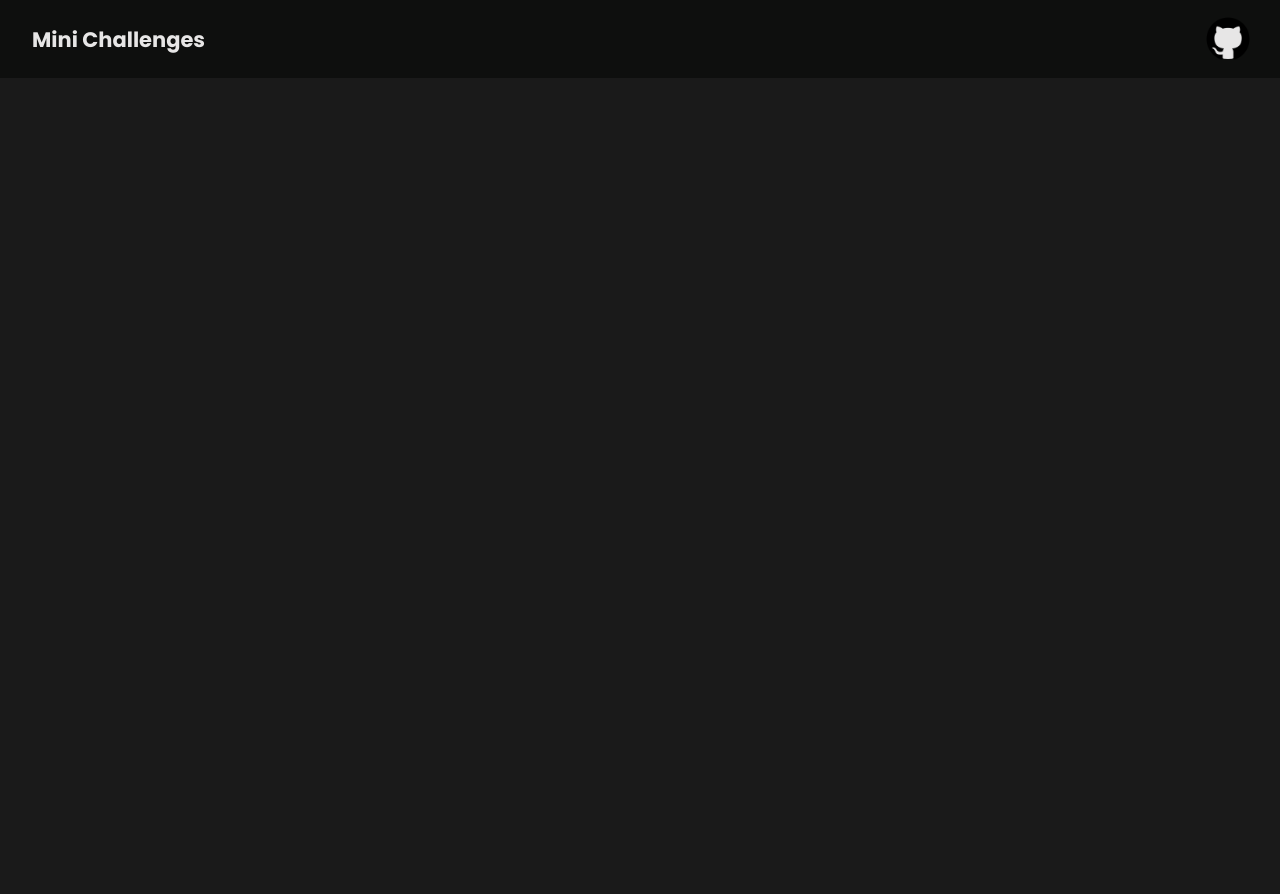
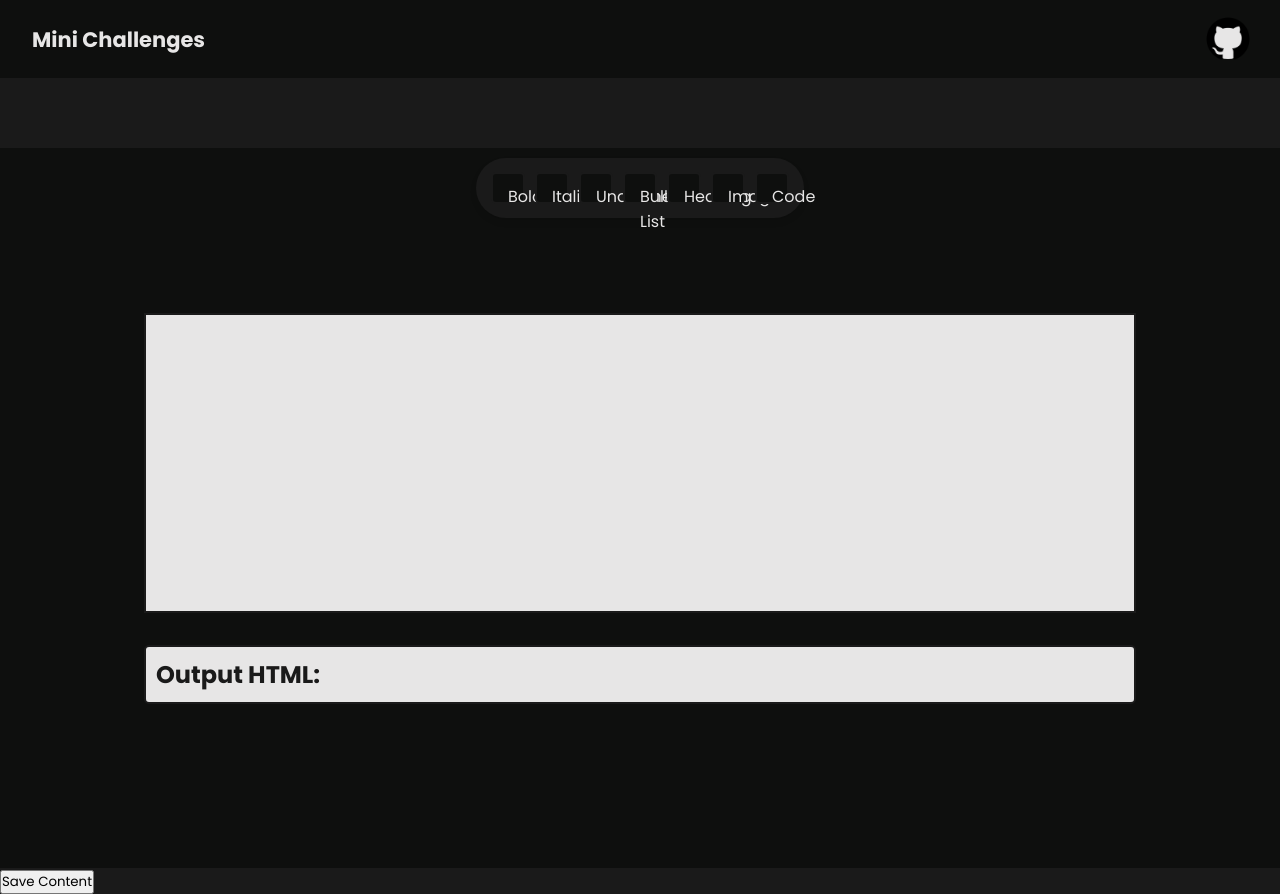
Before and after one commit to Vivek-4321/Frontend_Mini_Challenges, a React (Vite) app in the folder Challenges/: page /texteditor in a window 1280 px wide. Before the commit this address had no page. Before the commit the page ends 800 px from the top, so only its background shows below. Built offline with nearby package versions, Linux system fonts and the light colour scheme.

Commit message:
new challenges

```diff
--- a/Challenges/src/App.tsx
+++ b/Challenges/src/App.tsx
@@ -46,6 +46,7 @@ import DataStructure from "./datastructure/DataStructure.tsx";
 import SplitPaneWrapper from "./splitpane/SplitPaneWrapper.tsx";
 import SudokuSolver from "./sudokusolver/SudokuSolver.tsx";
 import AudioPlayerWrapper from "./audioplayer/AudioPlayerWrapper.tsx";
+import TextEditorWrapper from "./texteditor/TextEditorWrapper.tsx";
 
 function App() {
   const data = [
@@ -118,6 +119,7 @@ function App() {
           <Route path="/splitpane" element={<SplitPaneWrapper />} />
           <Route path="/sudoku" element={<SudokuSolver />} />
           <Route path="/audioplayer" element={<AudioPlayerWrapper />} />
+          <Route path="/texteditor" element={<TextEditorWrapper />} />
           <Route
             path="/bargraph"
             element={
--- /dev/null
+++ b/Challenges/src/texteditor/TextEditor.css
@@ -0,0 +1,126 @@
+.text-editor-container {
+    display: flex;
+    flex-direction: column;
+    align-items: center;
+    justify-content: center;
+    height: 90vh;
+    background-color: var(--color-primary);
+    color: var(--color-text);
+    font-family: Arial, sans-serif;
+    padding: 20px;
+    box-sizing: border-box;
+    position: relative;
+  }
+
+  .toolbar {
+    display: flex;
+    justify-content: center;
+    margin-bottom: 1rem;
+  }
+
+  .toolbar button {
+    background-color: var(--color-primary);
+    color: var(--color-light);
+    border: 2px solid var(--color-dark);
+    padding: 10px 15px;
+    margin: 5px;
+    border-radius: 5px;
+    font-size: 1rem;
+    cursor: pointer;
+    transition: all 0.3s ease;
+  }
+
+  .toolbar button:hover {
+    background-color: var(--color-dark);
+    transform: translateY(-2px);
+  }
+
+  .editor {
+    width: 80%;
+    height: 300px;
+    border: 2px solid var(--color-dark);
+    padding: 10px;
+    overflow-y: auto;
+    background-color: var(--color-light);
+    color: var(--color-dark);
+    transition: all 0.3s ease;
+  }
+
+  .editor:focus {
+    border-color: var(--color-primary);
+    box-shadow: 0 0 10px var(--color-primary);
+  }
+
+  .output {
+    width: 80%;
+    margin-top: 2rem;
+    padding: 10px;
+    border: 2px solid var(--color-dark);
+    background-color: var(--color-light);
+    color: var(--color-dark);
+    border-radius: 5px;
+  }
+
+  .output pre {
+    white-space: pre-wrap;
+    word-wrap: break-word;
+  }
+
+  .resizable {
+    display: inline-block;
+    max-width: 200px;
+    position: relative;
+  }
+
+  .draggable {
+    cursor: move;
+  }
+
+  .resizers {
+    display: flex;
+    justify-content: space-between;
+    width: 100%;
+    height: 100%;
+    pointer-events: none;
+  }
+
+  .resizer {
+    width: 10px;
+    height: 10px;
+    background-color: var(--color-dark);
+    position: absolute;
+    border-radius: 50%;
+    pointer-events: auto;
+  }
+
+  .resizer.top-left {
+    top: -5px;
+    left: -5px;
+  }
+
+  .resizer.top-right {
+    top: -5px;
+    right: -5px;
+  }
+
+  .resizer.bottom-left {
+    bottom: -5px;
+    left: -5px;
+  }
+
+  .resizer.bottom-right {
+    bottom: -5px;
+    right: -5px;
+  }
+
+  @keyframes fadeIn {
+    from { opacity: 0; }
+    to { opacity: 1; }
+  }
+
+  @media (max-width: 480px) {
+    .toolbar button {
+      padding: 8px 12px;
+      font-size: 0.9rem;
+    }
+  }
--- /dev/null
+++ b/Challenges/src/texteditor/TextEditor.tsx
@@ -0,0 +1,138 @@
+import React, { useState, useRef, useEffect } from 'react';
+import './TextEditor.css';
+
+const TextEditor: React.FC = () => {
+  const editorRef = useRef<HTMLDivElement>(null);
+  const [content, setContent] = useState<string>('');
+
+  const execCommand = (command: string, value: string = '') => {
+    document.execCommand(command, false, value);
+  };
+
+  const handleContentChange = () => {
+    if (editorRef.current) {
+      setContent(editorRef.current.innerHTML);
+    }
+  };
+
+  const insertImage = () => {
+    const url = prompt('Enter the image URL');
+    if (url) {
+      const img = document.createElement('img');
+      img.src = url;
+      img.className = 'resizable draggable';
+      img.style.maxWidth = '200px';
+      img.style.display = 'inline-block';
+      editorRef.current?.appendChild(img);
+      setResizeListeners(img);
+      setDragListeners(img);
+    }
+  };
+
+  const insertCode = () => {
+    const code = prompt('Enter your code');
+    if (code) {
+      const pre = document.createElement('pre');
+      pre.textContent = code;
+      editorRef.current?.appendChild(pre);
+    }
+  };
+
+  const setResizeListeners = (element: HTMLImageElement) => {
+    const resizers = document.createElement('div');
+    resizers.className = 'resizers';
+
+    const positions = ['top-left', 'top-right', 'bottom-left', 'bottom-right'];
+    positions.forEach(position => {
+      const resizer = document.createElement('div');
+      resizer.className = `resizer ${position}`;
+      resizer.addEventListener('mousedown', (e) => initResize(e, element));
+      resizers.appendChild(resizer);
+    });
+
+    element.style.position = 'relative';
+    element.parentNode?.insertBefore(resizers, element.nextSibling);
+  };
+
+  const initResize = (e: MouseEvent, element: HTMLImageElement) => {
+    e.preventDefault();
+    const startX = e.clientX;
+    const startY = e.clientY;
+    const startWidth = element.offsetWidth;
+    const startHeight = element.offsetHeight;
+
+    const doDrag = (e: MouseEvent) => {
+      element.style.width = startWidth + (e.clientX - startX) + 'px';
+      element.style.height = startHeight + (e.clientY - startY) + 'px';
+    };
+
+    const stopDrag = () => {
+      document.documentElement.removeEventListener('mousemove', doDrag, false);
+      document.documentElement.removeEventListener('mouseup', stopDrag, false);
+    };
+
+    document.documentElement.addEventListener('mousemove', doDrag, false);
+    document.documentElement.addEventListener('mouseup', stopDrag, false);
+  };
+
+  const setDragListeners = (element: HTMLImageElement) => {
+    element.addEventListener('mousedown', (e) => {
+      e.preventDefault();
+      const shiftX = e.clientX - element.getBoundingClientRect().left;
+      const shiftY = e.clientY - element.getBoundingClientRect().top;
+
+      const moveAt = (pageX: number, pageY: number) => {
+        element.style.left = pageX - shiftX + 'px';
+        element.style.top = pageY - shiftY + 'px';
+      };
+
+      const onMouseMove = (e: MouseEvent) => {
+        moveAt(e.pageX, e.pageY);
+      };
+
+      document.addEventListener('mousemove', onMouseMove);
+
+      document.addEventListener('mouseup', () => {
+        document.removeEventListener('mousemove', onMouseMove);
+      }, { once: true });
+    });
+
+    element.ondragstart = () => false;
+  };
+
+  useEffect(() => {
+    const images = editorRef.current?.getElementsByTagName('img');
+    if (images) {
+      Array.from(images).forEach(img => {
+        setResizeListeners(img);
+        setDragListeners(img);
+      });
+    }
+  }, []);
+
+  return (
+    <div className="text-editor-container">
+      <div className="toolbar">
+        <button onClick={() => execCommand('bold')}>Bold</button>
+        <button onClick={() => execCommand('italic')}>Italic</button>
+        <button onClick={() => execCommand('underline')}>Underline</button>
+        <button onClick={() => execCommand('insertUnorderedList')}>Bullet List</button>
+        <button onClick={() => execCommand('formatBlock', 'h1')}>Heading</button>
+        <button onClick={insertImage}>Image</button>
+        <button onClick={insertCode}>Code</button>
+      </div>
+      <div
+        className="editor"
+        contentEditable
+        ref={editorRef}
+        onInput={handleContentChange}
+      ></div>
+      <div className="output">
+        <h2>Output HTML:</h2>
+        <pre>{content}</pre>
+      </div>
+    </div>
+  );
+};
+
+export default TextEditor;
--- /dev/null
+++ b/Challenges/src/texteditor/TextEditorWrapper.tsx
@@ -0,0 +1,25 @@
+import React, { useState } from 'react';
+import TextEditor from './TextEditor';
+import './TextEditor.css'
+
+const TextEditorWrapper: React.FC = () => {
+  const [editorContent, setEditorContent] = useState('');
+
+  const handleSave = () => {
+    // Here you would typically send the content to a server or perform other actions
+    console.log('Editor content:', editorContent);
+    alert('Content saved!');
+  };
+
+  return (
+    <div className="text-editor-wrapper">
+      <h1 className="wrapper-title">My Rich Text Editor</h1>
+      <TextEditor />
+      <div className="wrapper-controls">
+        <button className="wrapper-button" onClick={handleSave}>Save Content</button>
+      </div>
+    </div>
+  );
+};
+
+export default TextEditorWrapper;
```
